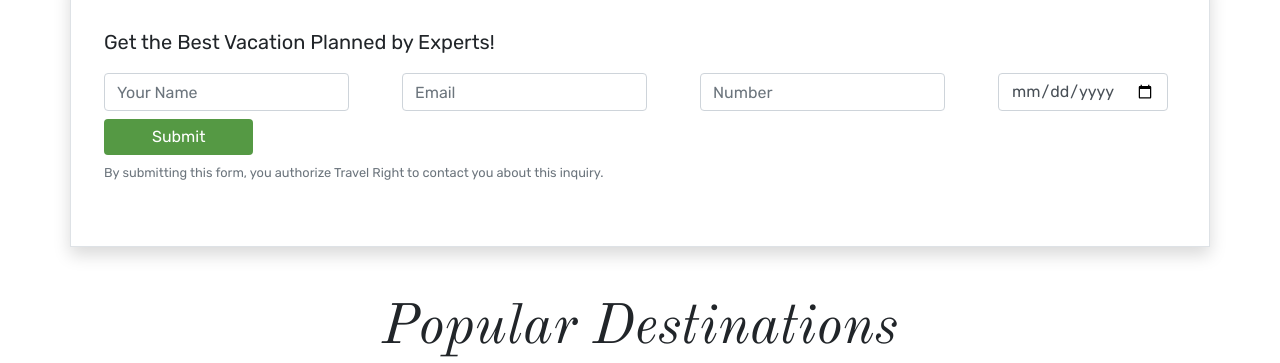
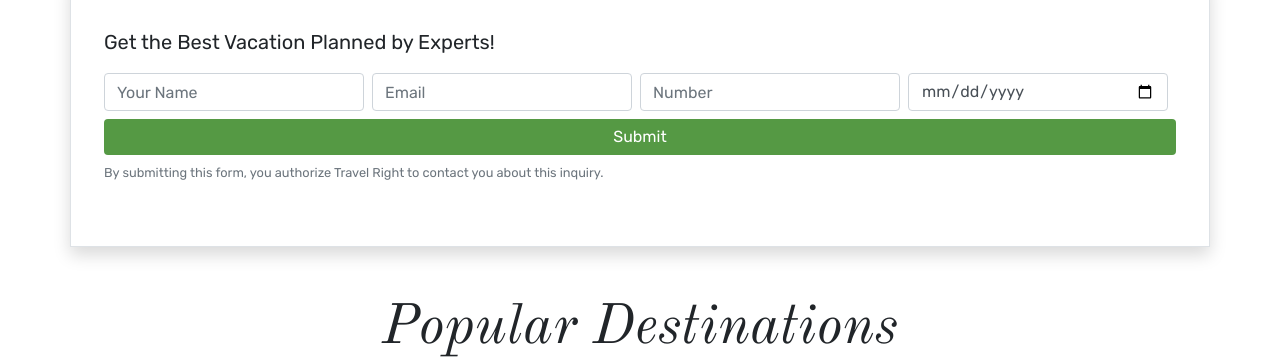
Before and after one commit to jefferygraham/nucamp-bootstrap-portfolio, a website: page index.html in a window 1280 px wide. Shown: the part 822-1185 px from the top of the page. Drawn offline with nearby package versions, Linux system fonts and the light colour scheme.

Commit message:
fix styling/layout on contact form

```diff
--- a/index.html
+++ b/index.html
@@ -281,36 +281,39 @@
       <div class="row">
         <p class="lead">Get the Best Vacation Planned by Experts!</p>
       </div>
-      <form class="form-inline row justify-content-between">
+      <form class="form-inline row">
         <label class="sr-only" for="name">Name</label>
         <input
           type="text"
-          class="form-control mb-2 mr-sm-2"
+          class="form-control mb-2 mr-sm-2 col-xs-12 col-sm"
           id="name"
           placeholder="Your Name"
         />
         <label class="sr-only" for="email">Email</label>
         <input
           type="email"
-          class="form-control mb-2 mr-sm-2"
+          class="form-control mb-2 mr-sm-2 col-xs-12 col-sm"
           id="email"
           placeholder="Email"
         />
         <label class="sr-only" for="telephone">Number</label>
         <input
           type="tel"
-          class="form-control mb-2 mr-sm-2"
+          class="form-control mb-2 mr-sm-2 col-xs-12 col-sm"
           id="telephone"
           placeholder="Number"
         />
         <label class="sr-only" for="date">Date</label>
         <input
           type="date"
-          class="form-control mb-2 mr-sm-2"
-          id="inlineFormInputName2"
+          class="form-control mb-2 mr-sm-2 col-xs-12 col-sm"
+          id="date"
         />
 
-        <button type="submit" class="btn text-white color-primary mb-2 px-5">
+        <button
+          type="submit"
+          class="btn text-white color-primary mb-2 px-5 col-12 col-lg"
+        >
           Submit
         </button>
       </form>
```
